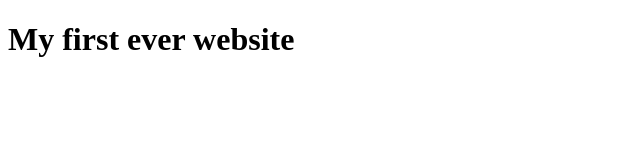
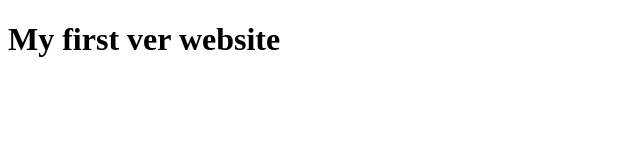
Before and after one commit to Riazul612/my-first-website, a plain HTML site: page index.html in a window 1280 px wide. Shown: the full height of the page, 0-640 px from the left. Drawn offline with Linux system fonts and the light colour scheme.

Commit message:
first ver commit

```diff
--- a/index.html
+++ b/index.html
@@ -7,6 +7,6 @@
     <title>Document</title>
 </head>
 <body>
-    <h1>My first ever website</h1>
+    <h1>My first ver website</h1>
 </body>
 </html>
```
Also changed, not shown: 1 other file.
